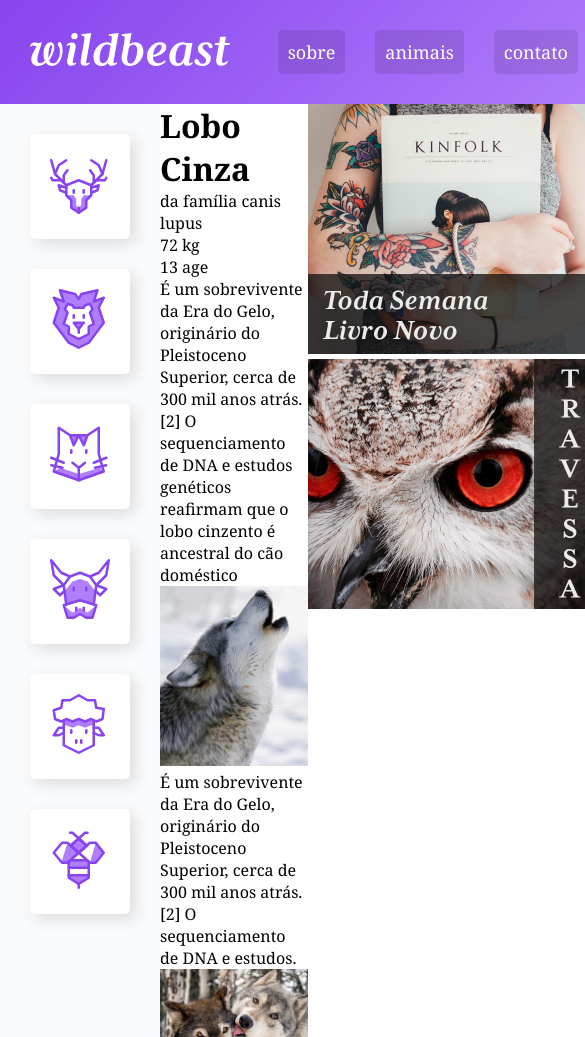
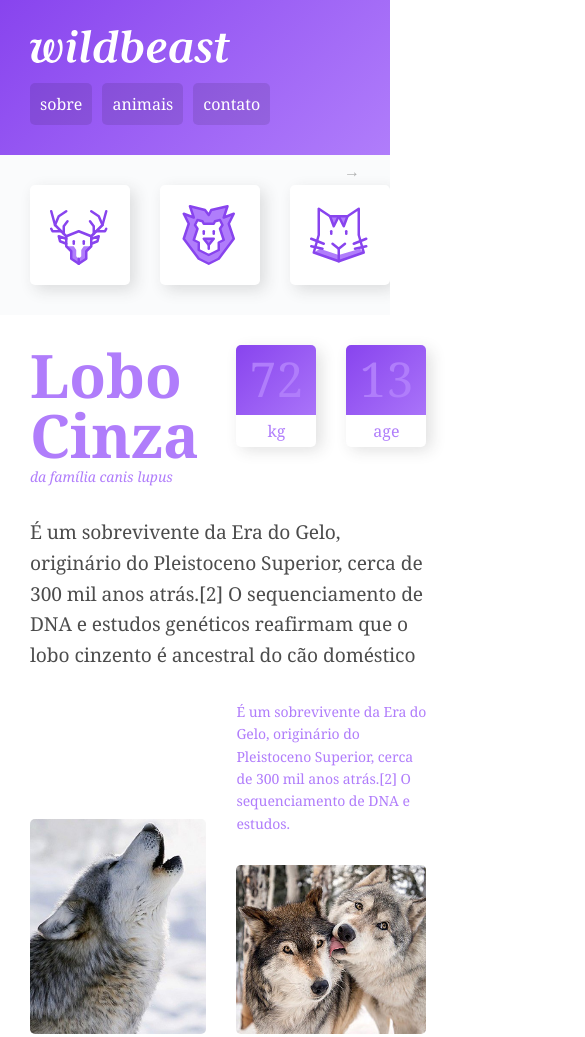
Before and after one commit to leolsrd/Projeto-Wildbeast, a plain HTML site: page index.html in a window 390 px wide. Shown: the top 1037 px of the page, 585 px wide, since content can reach past the window. Drawn offline with Linux system fonts and the light colour scheme.

Commit message:
feat: Trabalhando na responsividade para celular

```diff
--- a/css/style.css
+++ b/css/style.css
@@ -22,6 +22,8 @@ a {
 
 img {
   max-width: 100%;
+  display: block;
+  border-radius: 5px;
 }
 
 /* GRID GERAL */
@@ -33,6 +35,28 @@ img {
     "header   header  header"
     "sidenav  content anuncios"
     "footer   footer  footer";
+}
+
+@media (max-width: 1200px) {
+  .estrutura {
+    grid-template-areas:
+      "header header header"
+      "sidenav content content"
+      "sidenav anuncios anuncios"
+      "footer footer footer";
+  }
+}
+
+@media (max-width: 760px) {
+  .estrutura {
+    grid-template-columns: 100%;
+    grid-template-areas:
+      "header"
+      "sidenav"
+      "content"
+      "anuncios"
+      "footer";
+  }
 }
 
 /* HEADER */
@@ -73,6 +97,21 @@ img {
   margin-left: 30px;
 }
 
+@media (max-width: 760px) {
+  .header {
+    grid-template-columns: auto;
+  }
+  .logo {
+    margin-bottom: 20px;
+  }
+  .header nav a {
+    font-size: 1em;
+  }
+  .header li + li {
+    margin-left: 10px;
+  }
+}
+
 /* SIDENAV */
 
 .sidenav {
@@ -97,14 +136,198 @@ img {
   background: #b07dfb;
 }
 
+@keyframes seta {
+  from {
+    right: 30px;
+  }
+  to {
+    right: 20px;
+  }
+}
+
+@media (max-width: 760px) {
+  .sidenav {
+    position: relative;
+    overflow-x: auto;
+    -webkit-overflow-scrolling: touch;
+    -ms-overflow-style: -ms-autohiding-scrollbar;
+  }
+
+  .sidenav::after {
+    content: "→";
+    position: absolute;
+    top: 5px;
+    right: 30px;
+    color: rgba(0, 0, 0, 0.3);
+    animation: seta 0.5s ease-in 0s infinite alternate;
+  }
+
+  .sidenav ul {
+    display: flex;
+  }
+
+  .sidenav li {
+    flex: 1 0 60px;
+  }
+
+  .sidenav {
+    padding: 0 30px;
+  }
+  .sidenav li a {
+    margin: 30px 30px 30px 0;
+  }
+}
+
+/* CONTENT */
+
 .content {
   grid-area: content;
+  max-width: 900px;
+  margin: 0 auto;
+  padding: 30px;
+  display: grid;
+  grid-template-columns: 1fr 1fr;
+  gap: 30px;
 }
+
+.col-wide {
+  grid-column: 1 / -1;
+}
+
+.imagem-1 {
+  grid-row: span 2;
+  align-self: end;
+}
+
+.imagem-2 {
+  align-self: end;
+}
+
+/* ESTILOS CONTENT */
+
+p {
+  font-size: 1.2em;
+  line-height: 1.6;
+  letter-spacing: -0.005em;
+  color: rgba(0, 0, 0, 0.7);
+}
+
+.informacoes p + p {
+  margin-top: 30px;
+}
+
+/* TITULO */
+
+.titulo {
+  color: #b07dfb;
+}
+
+.titulo h1 {
+  font-size: 3.75em;
+  line-height: 1;
+  font-weight: 700;
+}
+
+.titulo span {
+  font-size: 0.875em;
+  font-style: italic;
+}
+
+/* CARACTERISTICA */
+
+.caracteristica {
+  display: flex;
+  align-items: flex-start;
+}
+
+.caracteristica > div {
+  width: 80px;
+  text-align: center;
+  background: linear-gradient(135deg, #8844ee, #b07dfb);
+  border-radius: 5px;
+  box-shadow: 5px 5px 15px 0px rgba(44, 44, 44, 0.15);
+  position: relative;
+}
+
+.caracteristica div:first-child {
+  margin-right: 30px;
+}
+
+.caracteristica span {
+  display: block;
+  color: #b07dfb;
+}
+
+.numero {
+  color: #b07dfb;
+  font-size: 3em;
+  line-height: 1;
+  margin: 10px auto;
+}
+
+.rotulo {
+  background: white;
+  border-radius: 0 0 5px 5px;
+  padding: 5px 0;
+  position: relative;
+  top: 2px;
+}
+
+.destaque {
+  font-size: 0.875em;
+  color: #b07dfb;
+  max-width: 16em;
+}
+
+.citacao,
+.atributos {
+  align-self: start;
+  padding: 30px;
+  border-radius: 5px;
+  box-shadow: 5px 5px 15px 0px rgba(44, 44, 44, 0.15);
+  background: linear-gradient(135deg, #8844ee, #b07dfb);
+}
+
+.citacao p {
+  font-size: 1.5em;
+  font-style: italic;
+  text-align: center;
+  color: white;
+  max-width: 500px;
+  margin: 0 auto;
+}
+
+.atributos li {
+  color: white;
+  font-family: Courier, monospace, monospace;
+  font-size: 1.125em;
+  padding: 15px;
+}
+
+.atributos li + li {
+  border-top: 2px solid #b07dfb;
+}
+
+/* ANUNCIOS */
 
 .anuncios {
   grid-area: anuncios;
+  background-color: #fafbfc;
+  display: grid;
+  align-content: start;
+  padding: 30px;
+  gap: 30px;
 }
+
+/* FOOTER */
 
 .footer {
   grid-area: footer;
+  background: linear-gradient(135deg, #8844ee, #b07dfb);
 }
+
+.footer p {
+  color: white;
+  text-align: center;
+  padding: 30px;
+}
--- a/index.html
+++ b/index.html
@@ -55,19 +55,19 @@
         </div>
       </div>
 
-      <p>É um sobrevivente da Era do Gelo, originário do Pleistoceno Superior, cerca de 300 mil anos atrás.[2] O sequenciamento de DNA e estudos genéticos reafirmam que o lobo cinzento é ancestral do cão doméstico</p>
+      <p class="col-wide">É um sobrevivente da Era do Gelo, originário do Pleistoceno Superior, cerca de 300 mil anos atrás.[2] O sequenciamento de DNA e estudos genéticos reafirmam que o lobo cinzento é ancestral do cão doméstico</p>
 
-      <img src="./img/wolf1.jpg" alt="Wolf 1">
+      <img class="imagem-1" src="./img/wolf1.jpg" alt="Wolf 1">
 
-      <p>É um sobrevivente da Era do Gelo, originário do Pleistoceno Superior, cerca de 300 mil anos atrás.[2] O sequenciamento de DNA e estudos.</p>
+      <p class="destaque">É um sobrevivente da Era do Gelo, originário do Pleistoceno Superior, cerca de 300 mil anos atrás.[2] O sequenciamento de DNA e estudos.</p>
 
-      <img src="./img/wolf2.jpg" alt="Wolf 2">
+      <img class="imagem-2" src="./img/wolf2.jpg" alt="Wolf 2">
 
       <p>O peso e tamanho dos lobos variam muito em todo o mundo, tendendo a aumentar proporcionalmente com a latitude, como previsto pela teoria de Christian Bergmann. Em geral, a altura, medida a partir dos ombros, varia de 60 a 95 centímetros.</p>
 
       <p>O peso varia geograficamente. Em média, os lobos europeus pesam 38,5 kg; os lobos da América do Norte, 36 kg; os lobos indianos e árabes, 25 kg.[7] Embora raros, lobos com mais de 77 kg foram encontrados no Alasca, Canadá,[8] e na antiga União Soviética.</p>
 
-      <blockquote class="citacao">
+      <blockquote class="citacao col-wide">
         <p>“Há algo no uivar do lobo que tira um homem do aqui e agora e o transporta para uma floresta da mente.”</p>
       </blockquote>
 
@@ -85,7 +85,7 @@
         <p>É um sobrevivente da Era do Gelo, originário do Pleistoceno Superior, cerca de 300 mil anos atrás.[2] O sequenciamento de DNA e estudos genéticos reafirmam que o lobo cinzento é ancestral do cão doméstico.</p>
       </div>
 
-      <img src="./img/wolf3.jpg" alt="Wolf 3">
+      <img class="col-wide" src="./img/wolf3.jpg" alt="Wolf 3">
 
     </main>
 
```
